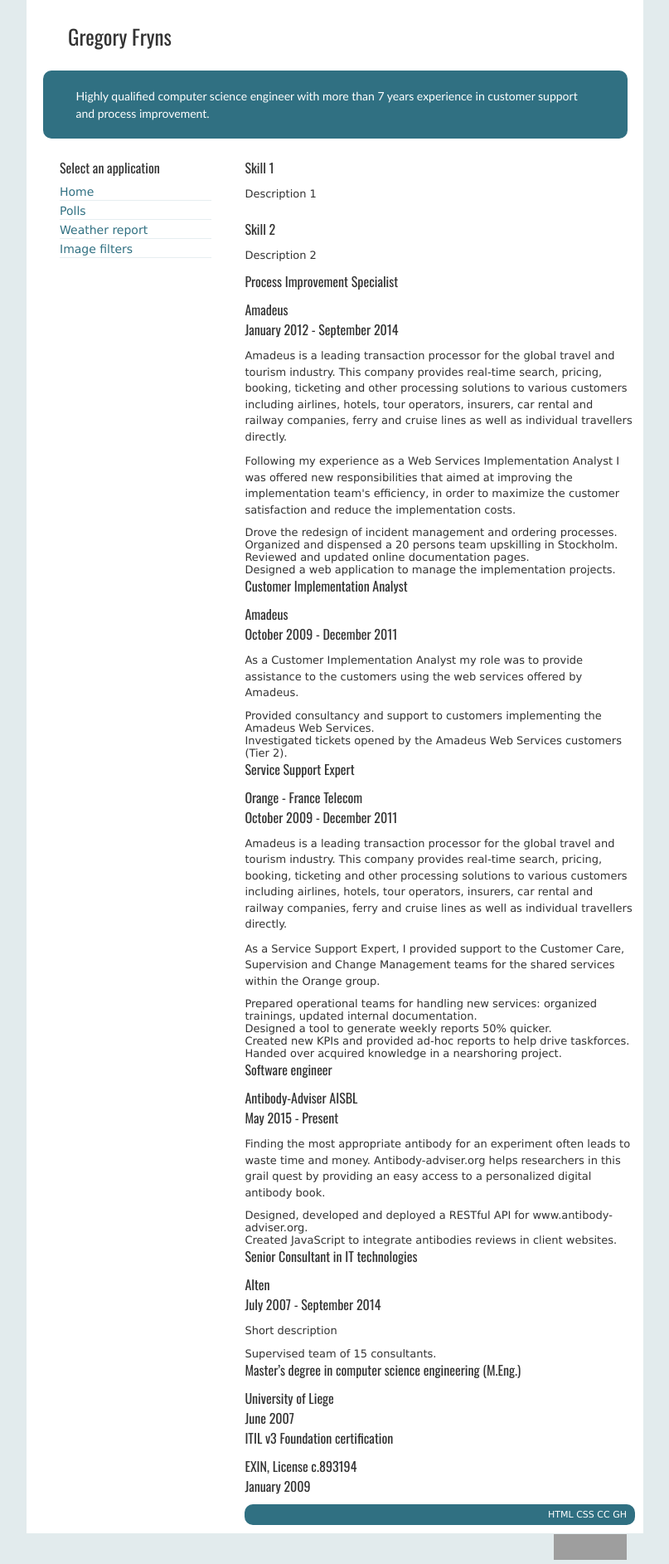
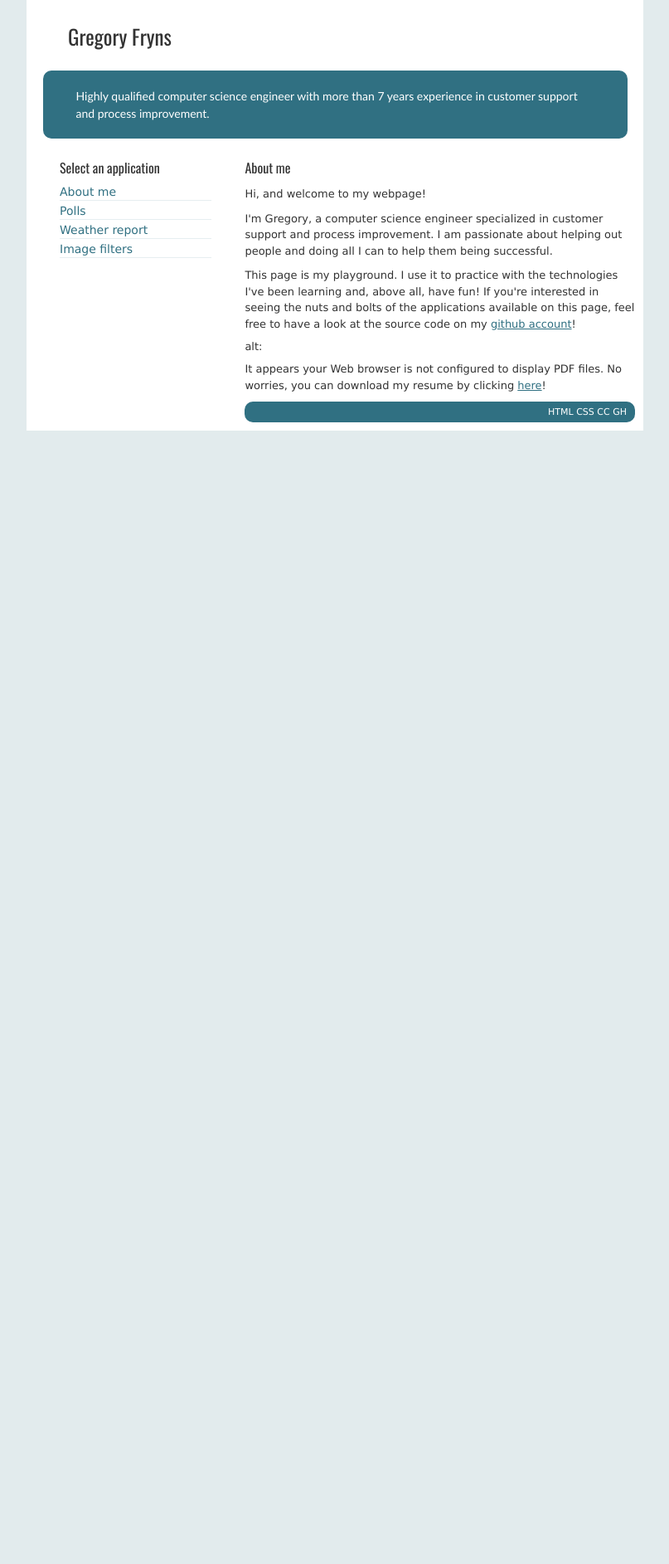
Before and after one commit to gregoryfryns/django_test, a Django app: page / in a window 1280 px wide. Shown: the whole page at 83% size, without its empty margins (236-1043 px from the left). After the commit the page ends 519 px from the top, so only its background shows below. Run offline with Django 3.2, Linux system fonts and the light colour scheme; some libraries are stand-ins or nearby versions; grey boxes are pictures that could not be loaded.

Commit message:
Updated "About me" page contents

```diff
--- a/requirements.txt
+++ b/requirements.txt
@@ -26,6 +26,7 @@ oauthlib==0.7.2
 psycopg2==2.6
 python-dateutil==2.4.2
 redis==2.10.3
+reportlab==3.2.0
 requests==2.6.0
 requests-oauthlib==0.4.2
 rq==0.5.4
--- a/static/css/tabs.css
+++ b/static/css/tabs.css
@@ -24,14 +24,12 @@
             border-radius:5px 5px 0px 0px;
 			background: #d5eaf0;
             font-size:14px;
-            /*font-weight:600;*/
             color:#4c4c4c;
             transition:all linear 0.15s;
 			text-decoration:none;
         }
 
         .tab-links a:hover {
-			/*background:#71b7ca;*/
     		-moz-box-shadow: 0px 0px 10px #307082;
     		-webkit-box-shadow: 0px 0px 10px #307082;
     		box-shadow: 0px 0px 10px #307082;
--- a/static/scripts/tabs.js
+++ b/static/scripts/tabs.js
@@ -15,7 +15,7 @@ jQuery(document).ready(function() {
     // Load filtered images when available
     $('.tabs .tab-content .tab img').each(function() {
     	var $this = $(this);
-    	updateImage($this, 300);
+    	updateImage($this, 500);
     });
 
 });
@@ -27,7 +27,7 @@ function updateImage($imageElt, timeout)
         url: $imageElt.attr('target'),
         error : function(){
         	$imageElt.attr('src','../static/images/spinner.gif');
-            setTimeout(function(){ updateImage($imageElt, 2 * timeout); }, timeout);
+            setTimeout(function(){ updateImage($imageElt, timeout); }, timeout);
         },
         success : function(data) {
             $imageElt.attr('src',$imageElt.attr('target'));
--- a/templates/home.html
+++ b/templates/home.html
@@ -15,100 +15,23 @@
 {% endblock %}
 
 {% block main-contents %}
-	<div class="skills">
-		<h2>Skill 1</h2>
-		<p>Description 1</p>
-	    <h2>Skill 2</h2>
-		<p>Description 2</p>
+	<div class="about" id="about-me">
+		<h2>About me</h2>
+		<p>Hi, and welcome to my webpage!</p>
+		<p>I'm Gregory, a computer science engineer specialized in customer support and process improvement. I am passionate about helping out people and doing all I can to help them being successful.</p>
+		<p>This page is my playground. I use it to practice with the technologies I've been learning and, above all, have fun! If you're interested in seeing the nuts and bolts of the applications available on this page, feel free to have a look at the source code on my <a href="https://github.com/gregoryfryns/personal_website" title="source code on Github">github account</a>!</p>
+		<object data="static/docs/resume-gregoryfryns.pdf" type="application/pdf" width="100%" height="200%">
+			alt: <p>It appears your Web browser is not configured to display PDF files. No worries, you can download my resume by clicking <a href="static/docs/resume-gregoryfryns.pdf">here</a>!</p>
+		</object>
 	</div>
-
-	<div class="experience">
-		<h2>Process Improvement Specialist</h2>
-	    <h3>Amadeus</h3>
-	    <h3>January 2012 - September 2014</h3>
-		<p>Amadeus is a leading transaction processor for the global travel and tourism industry. This company provides real-time search, pricing, booking, ticketing and other processing solutions to various customers including airlines, hotels, tour operators, insurers, car rental and railway companies, ferry and cruise lines as well as individual travellers directly.</p>
-		<p>Following my experience as a Web Services Implementation Analyst I was offered new responsibilities that aimed at improving the implementation team's efficiency, in order to maximize the customer satisfaction and reduce the implementation costs.</p>
-	    <ul>
-		    <li>Drove the redesign of incident management and ordering processes.</li>
-			<li>Organized and dispensed a 20 persons team upskilling in Stockholm.</li>
-			<li>Reviewed and updated online documentation pages.</li>
-			<li>Designed a web application to manage the implementation projects.</li>
-	    </ul>
-	</div>
-
-	<div class="experience">
-		<h2>Customer Implementation Analyst</h2>
-	    <h3>Amadeus</h3>
-	    <h3>October 2009 - December 2011</h3>
-		<p>As a Customer Implementation Analyst my role was to provide assistance to the customers using the web services offered by Amadeus.</p>
-	    <ul>
-		    <li>Provided consultancy and support to customers implementing the Amadeus Web Services.</li>
-			<li>Investigated tickets opened by the Amadeus Web Services customers (Tier 2).</li>
-	    </ul>
-	</div>
-
-	<div class="experience">
-		<h2>Service Support Expert</h2>
-	    <h3>Orange - France Telecom</h3>
-	    <h3>October 2009 - December 2011</h3>
-		<p>Amadeus is a leading transaction processor for the global travel and tourism industry. This company provides real-time search, pricing, booking, ticketing and other processing solutions to various customers including airlines, hotels, tour operators, insurers, car rental and railway companies, ferry and cruise lines as well as individual travellers directly.</p>
-		<p>As a Service Support Expert, I provided support to the Customer Care, Supervision and Change Management teams for the shared services within the Orange group.</p>
-	    <ul>
-			<li>Prepared operational teams for handling new services: organized trainings, updated internal documentation.</li>
-			<li>Designed a tool to generate weekly reports 50% quicker.</li>
-			<li>Created new KPIs and provided ad-hoc reports to help drive taskforces.</li>
-			<li>Handed over acquired knowledge in a nearshoring project.</li>
-	    </ul>
-	</div>
-
-	<div class="experience">
-		<h2>Software engineer</h2>
-	    <h3>Antibody-Adviser AISBL</h3>
-	    <h3>May 2015 - Present</h3>
-		<p>Finding the most appropriate antibody for an experiment often leads to waste time and money. Antibody-adviser.org helps researchers in this grail quest by providing an easy access to a personalized digital antibody book.</p>
-	    <ul>
-			<li>Designed, developed and deployed a RESTful API for www.antibody-adviser.org.</li>
-			<li>Created JavaScript to integrate antibodies reviews in client websites.</li>
-	    </ul>
-	</div>
-
-	<div class="experience">
-		<h2>Senior Consultant in IT technologies</h2>
-	    <h3>Alten</h3>
-	    <h3>July 2007 - September 2014</h3>
-		<p>Short description</p>
-	    <ul>
-			<li>Supervised team of 15 consultants.</li>
-	    </ul>
-	</div>
-
-	<div class="education">
-		<h2>Master’s degree in computer science engineering (M.Eng.)</h2>
-	    <h3>University of Liege</h3>
-	    <h3>June 2007</h3>
-	</div>
-
-	<div class="continued_education">
-		<h2>ITIL v3 Foundation certification</h2>
-	    <h3>EXIN, License c.893194</h3>
-	    <h3>January 2009</h3>
-	</div>
-
 {% endblock %}
 
 {% block footer %}
 	<footer class="footer">
-		<a href="http://validator.w3.org/check/referer" title="Check the validity of this site&#8217;s HTML" class="validate-html">HTML</a>
-		<a href="http://jigsaw.w3.org/css-validator/check/referer" title="Check the validity of this site&#8217;s CSS" class="validate-css">CSS</a>
-		<a href="http://creativecommons.org/licenses/by-nc-sa/3.0/" title="View the Creative Commons license of this site: Attribution-NonCommercial-ShareAlike." class="license">CC</a>
-		<a href="https://github.com/gregoryfryns/personal_website" title="View source code on Github" class="github">GH</a>
-		<p>
-    <a href="https://jigsaw.w3.org/css-validator/check/referer">
-        <img style="border:0;width:88px;height:31px"
-            src="https://jigsaw.w3.org/css-validator/images/vcss-blue"
-            alt="Valid CSS!" />
-    </a>
-</p>
+		<a href="http://validator.w3.org/check/referer" title="Check the validity of this site&#8217;s HTML" class="footer-item">HTML</a>
+		<a href="http://jigsaw.w3.org/css-validator/check/referer" title="Check the validity of this site&#8217;s CSS" class="footer-item">CSS</a>
+		<a href="http://creativecommons.org/licenses/by-nc-sa/3.0/" title="View the Creative Commons license of this site: Attribution-NonCommercial-ShareAlike." class="footer-item">CC</a>
+		<a href="https://github.com/gregoryfryns/personal_website" title="View source code on Github" class="footer-item">GH</a>
 	</footer>
 {% endblock %}
 
@@ -119,7 +42,7 @@
 				<h2 class="select">Select an application</h2>
 				<nav>
 					<ul>
-					<li><a href="{% url 'home' %}" class="application-name"><span>Home</span></a></li>
+					<li><a href="{% url 'home' %}" class="application-name"><span>About me</span></a></li>
 					<li><a href="{% url 'polls:index' %}" class="application-name"><span>Polls</span></a></li>
 					<li><a href="{% url 'weather:report' %}" class="application-name"><span>Weather report</span></a></li>
 					<li><a href="{% url 'imageconv:upload' %}" class="application-name"><span>Image filters</span></a></li>
```
Also changed, not shown: 1 other file.
